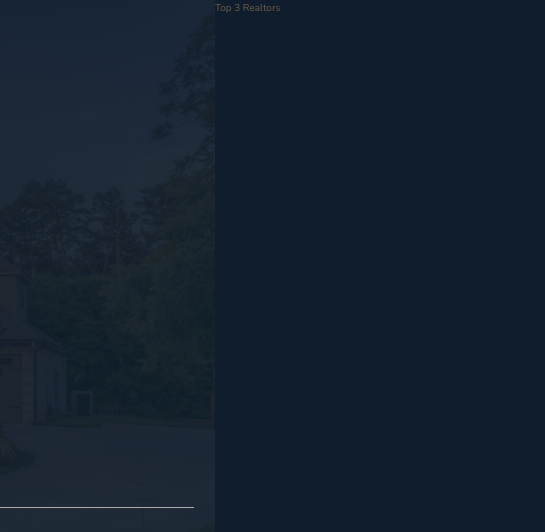
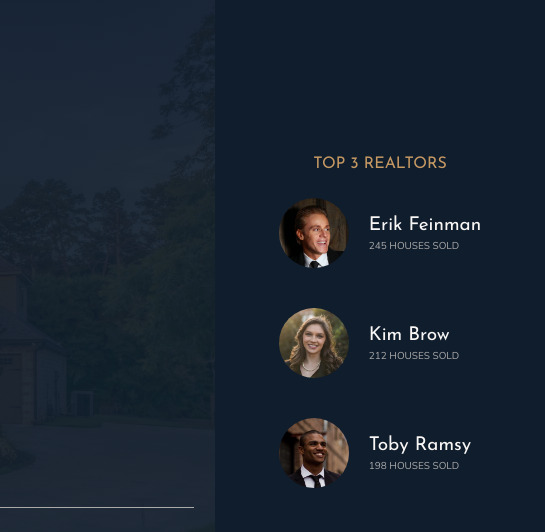
Before and after one commit to neringabickmore/nexter-adv-css, a website: page index.html in a window 1280 px wide. Shown: the top 532 px of the page, 735-1280 px from the left. Drawn offline with nearby package versions, Linux system fonts and the light colour scheme.

Commit message:
Realltors styling

```diff
--- a/index.html
+++ b/index.html
@@ -32,7 +32,28 @@
             <img src="img/logo-bi.png" alt="Seen on logo 4">
         </div>
     </header>
-    <div class="realtors">Top 3 Realtors</div>
+    <!-- Realtors -->
+    <div class="realtors">
+        <h3 class="heading-3">Top 3 realtors</h3>
+        <div class="realtors__list">
+            <img src="img/realtor-1.jpeg" alt="Realtor 1" class="realtors__img">
+            <div class="realtors__details">
+                <h4 class="heading-4 heading-4--light">Erik Feinman</h4>
+                <p class="realtors__sold">245 houses sold</p>
+            </div>
+            <img src="img/realtor-2.jpeg" alt="Realtor 1" class="realtors__img">
+            <div class="realtors__details">
+                <h4 class="heading-4 heading-4--light">Kim Brow</h4>
+                <p class="realtors__sold">212 houses sold</p>
+            </div>
+            <img src="img/realtor-3.jpeg" alt="Realtor 1" class="realtors__img">
+            <div class="realtors__details">
+                <h4 class="heading-4 heading-4--light">Toby Ramsy</h4>
+                <p class="realtors__sold">198 houses sold</p>
+            </div>
+        </div>
+
+    </div>
     <!-- Features -->
     <section class="features">
         <div class="feature">
--- a/sass/_realtors.scss
+++ b/sass/_realtors.scss
@@ -1,4 +1,33 @@
 .realtors {
     background-color: $color-secondary;
     grid-column: col-start 7 / full-end;
+    padding: 3rem;
+    display: grid;
+    justify-content: center;
+    align-content: center;
+    grid-row-gap: 2rem;
+    justify-items: center;
+
+    &__list {
+
+        display: grid;
+        grid-template-columns: min-content max-content;
+        grid-column-gap: 2rem;
+        grid-row-gap: 5vh;
+        align-items: center;
+    }
+
+    &__img {
+        width: 7rem;
+        border-radius: 50%;
+        display: block;
+
+    }
+
+    &__sold {
+        text-transform: uppercase;
+        color: $color-grey-light-2;
+        margin-top: -3px;
+
+    }
 }
```
Also changed, not shown: css/style.css.
